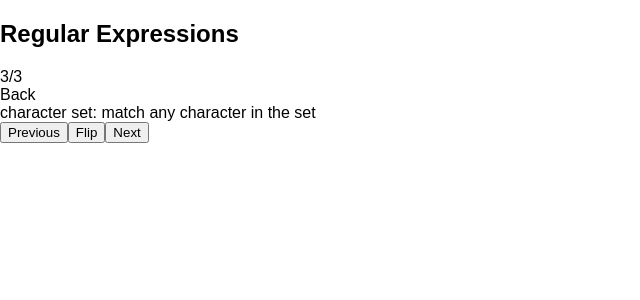
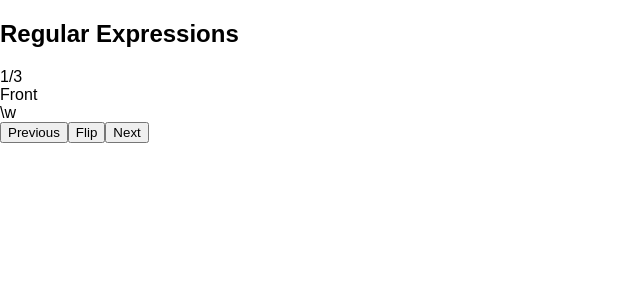
Before and after one commit to sequoian/flashcards, a React (Create React App) app: page / in a window 1280 px wide. Shown: the top 300 px of the page, without its empty margins (0-640 px from the left). Built offline with nearby package versions, Linux system fonts and the light colour scheme.

Commit message:
basic state

```diff
--- a/src/App.js
+++ b/src/App.js
@@ -1,16 +1,16 @@
 import React, { Component } from 'react';
 import './App.css';
 
-const flashcards = [
+const c = [
   {
     title: 'Regular Expressions',
     cards: [
       {
-        front: '\w',
+        front: '\\w',
         back: 'word character'
       },
       {
-        front: '\d',
+        front: '\\d',
         back: 'digit'
       },
       {
@@ -40,30 +40,72 @@ const flashcards = [
 
 
 class App extends Component {
+  constructor(props) {
+    super(props);
+    this.state = {
+      flashcards: [],
+      activeSetIndex: null
+    }
+  }
+
+  componentDidMount() {
+    this.setState({
+      flashcards: c,  // should pull from json file(s)
+      activeSetIndex: 0  // for testing
+    });
+  }
+
   render() {
+    const {flashcards, activeSetIndex} = this.state;
+    let page = null;
+    if (flashcards[activeSetIndex]) {
+      page = (
+        <CardPage
+          set={flashcards[activeSetIndex]}
+        />
+      );
+    }
+    else {
+      page = 'Could not find flashcards.';
+    }
     return (
       <div className="App">
-        <CardPage
-          set={flashcards[0]}
-        />
+        {page}
       </div>
     );
   }
 }
 
 class CardPage extends Component {
+  constructor(props) {
+    super(props);
+    this.state = {
+      activeCardIndex: 0,
+      showingFront: true
+    }
+  }
+
   render() {
     const {set} = this.props;
+    const {activeCardIndex, showingFront} = this.state
+    const activeCard = set.cards[activeCardIndex];
+    let face = null;
+    if (activeCard) {
+      face = showingFront ? activeCard.front : activeCard.back;
+    }
+    else {
+      face = 'Could not find card';
+    }
     return (
       <div>
         <CardInfo
           setTitle={set.title}
           setLength={set.cards.length}
-          cardIndex={2}
-          cardSide={false}
+          cardIndex={activeCardIndex}
+          cardSide={showingFront}
         />
         <Card
-          face={set.cards[2].back}
+          face={face}
         />
         <CardControls />
       </div>
@@ -77,7 +119,7 @@ const CardControls = ({getPrevious, getNext, flipCard}) => (
     <button onClick={flipCard}>Flip</button>
     <button onClick={getNext}>Next</button>
   </div>
-)
+);
 
 const CardInfo = ({setTitle, setLength, cardIndex, cardSide}) => (
   <div>
@@ -85,12 +127,12 @@ const CardInfo = ({setTitle, setLength, cardIndex, cardSide}) => (
     <div>{cardIndex + 1}/{setLength}</div>
     <div>{cardSide ? 'Front' : 'Back'}</div>
   </div>
-)
+);
 
 const Card = ({face}) => (
   <div>
     {face}
   </div>
-)
+);
 
 export default App;
```
